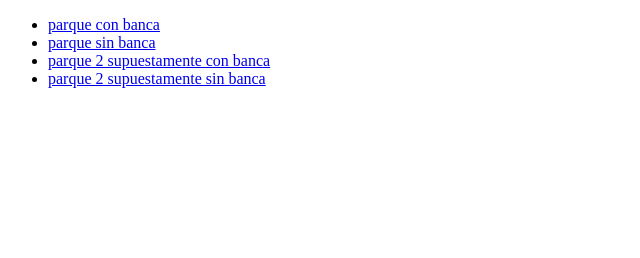
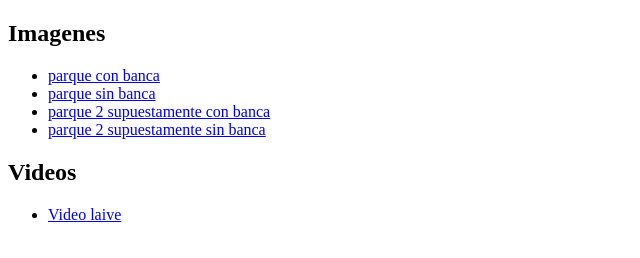
Before and after one commit to wilder00/public-assets, a plain HTML site: page docs/assets/index.html in a window 1280 px wide. Shown: the whole page, without its empty margins (0-640 px from the left). Drawn offline with Linux system fonts and the light colour scheme.

Commit message:
Agregar html

```diff
--- a/docs/assets/index.html
+++ b/docs/assets/index.html
@@ -3,12 +3,18 @@
 
   <body>
 
+    <h2>Imagenes</h2>
     <ul class="images-list">
       <li><a href="./images/conbancas.jpeg">parque con banca</a></li>
       <li><a href="./images/sinbancas.jpeg">parque sin banca</a></li>
       <li><a href="./images/subconbancas.jpeg">parque 2 supuestamente con banca</a></li>
       <li><a href="./images/supsinbanca.jpeg">parque 2 supuestamente sin banca</a></li>
     </ul>
+
+    <h2>Videos</h2>
+    <ul class="images-list">
+      <li><a href="./videos/hero_bkg.mp4">Video laive</a></li>
+    </ul>
   </body>
 
 </html>
```
